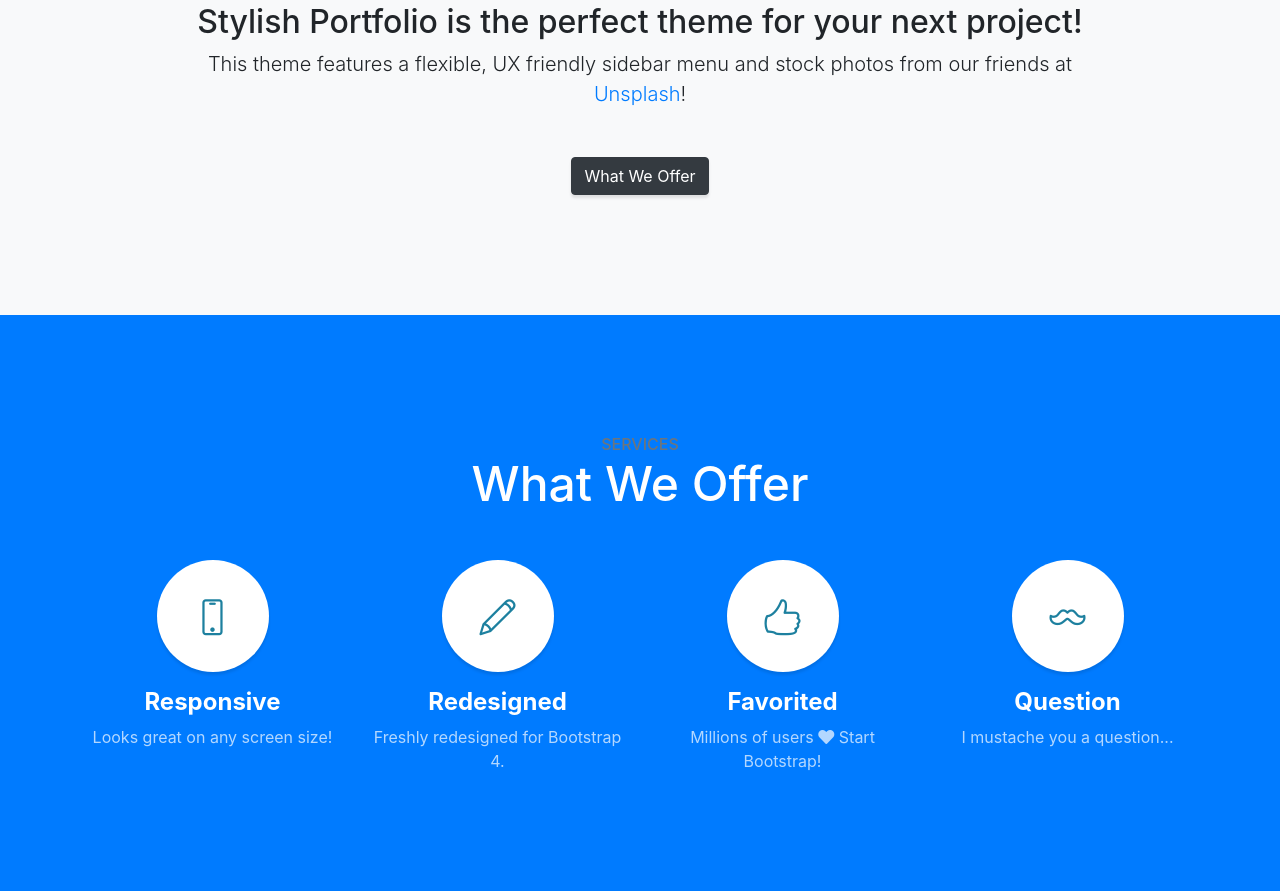
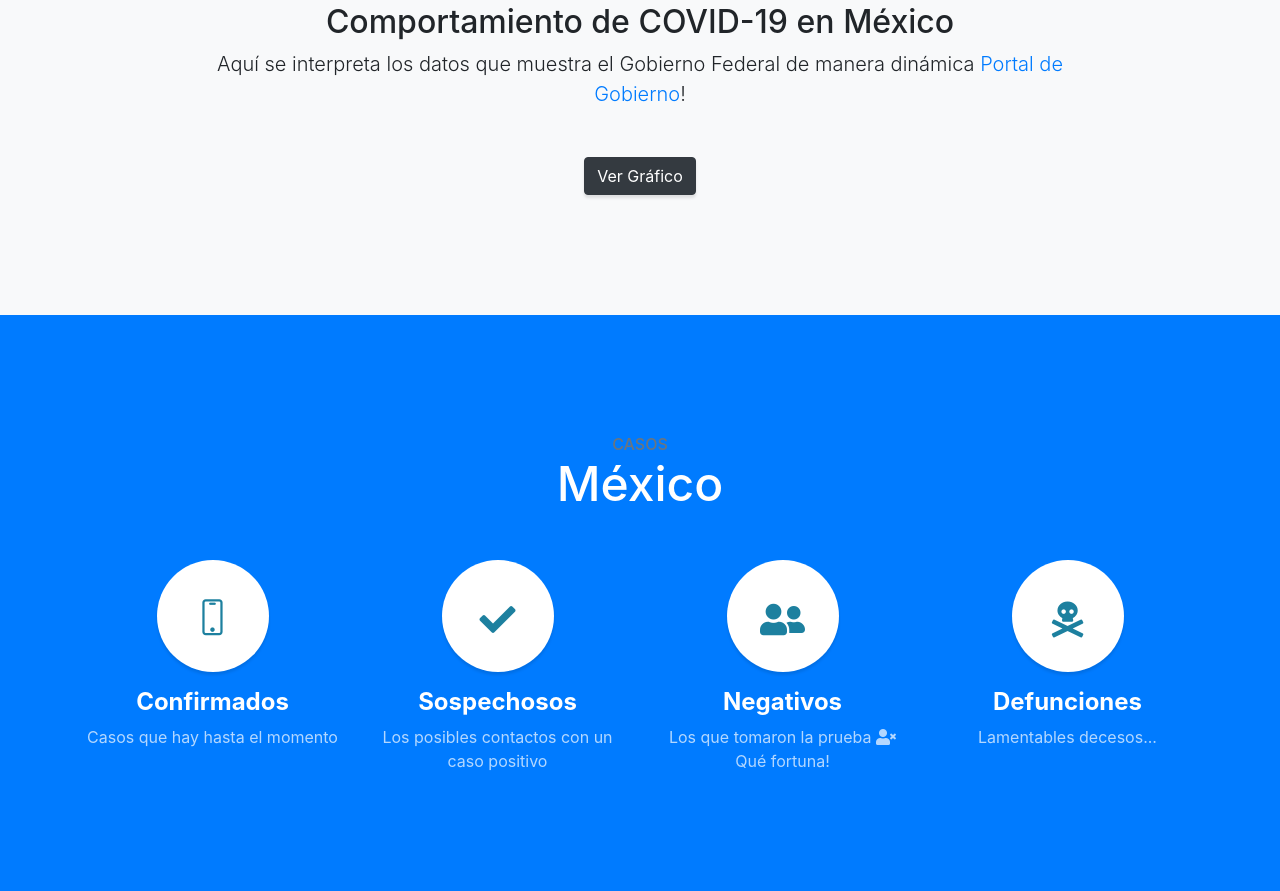
Before and after one commit to jalopezgarcia01/jalopezgarcia01.github.com, a website with bundled scripts: page CdeCMx-Challenge-2020/index.html in a window 1280 px wide. Shown: the part 917-1808 px from the top of the page. Built offline with nearby package versions, Linux system fonts and the light colour scheme; grey boxes are pictures that could not be loaded.

Commit message:
Update index.html

```diff
--- a/CdeCMx-Challenge-2020/index.html
+++ b/CdeCMx-Challenge-2020/index.html
@@ -55,11 +55,11 @@
   <!-- Header -->
   <header class="masthead d-flex">
     <div class="container text-center my-auto">
-      <h1 class="mb-1">Stylish Portfolio</h1>
+      <h1 class="mb-1">Clubes de Ciencia México Challenge 2020</h1>
       <h3 class="mb-5">
-        <em>A Free Bootstrap Theme by Start Bootstrap</em>
+        <em>Análisis de Casos en México</em>
       </h3>
-      <a class="btn btn-primary btn-xl js-scroll-trigger" href="#about">Find Out More</a>
+      <a class="btn btn-primary btn-xl js-scroll-trigger" href="#about">Ver Más</a>
     </div>
     <div class="overlay"></div>
   </header>
@@ -69,10 +69,10 @@
     <div class="container text-center">
       <div class="row">
         <div class="col-lg-10 mx-auto">
-          <h2>Stylish Portfolio is the perfect theme for your next project!</h2>
-          <p class="lead mb-5">This theme features a flexible, UX friendly sidebar menu and stock photos from our friends at
-            <a href="https://unsplash.com/">Unsplash</a>!</p>
-          <a class="btn btn-dark btn-xl js-scroll-trigger" href="#services">What We Offer</a>
+          <h2>Comportamiento de COVID-19 en México</h2>
+          <p class="lead mb-5">Aquí se interpreta los datos que muestra el Gobierno Federal de manera dinámica
+            <a href="https://coronavirus.gob.mx/datos/">Portal de Gobierno</a>!</p>
+          <a class="btn btn-dark btn-xl js-scroll-trigger" href="#services">Ver Gráfico</a>
         </div>
       </div>
     </div>
@@ -82,8 +82,8 @@
   <section class="content-section bg-primary text-white text-center" id="services">
     <div class="container">
       <div class="content-section-heading">
-        <h3 class="text-secondary mb-0">Services</h3>
-        <h2 class="mb-5">What We Offer</h2>
+        <h3 class="text-secondary mb-0">CASOS</h3>
+        <h2 class="mb-5">México</h2>
       </div>
       <div class="row">
         <div class="col-lg-3 col-md-6 mb-5 mb-lg-0">
@@ -91,38 +91,38 @@
             <i class="icon-screen-smartphone"></i>
           </span>
           <h4>
-            <strong>Responsive</strong>
+            <strong>Confirmados</strong>
           </h4>
-          <p class="text-faded mb-0">Looks great on any screen size!</p>
+          <p class="text-faded mb-0">Casos que hay hasta el momento</p>
         </div>
         <div class="col-lg-3 col-md-6 mb-5 mb-lg-0">
           <span class="service-icon rounded-circle mx-auto mb-3">
-            <i class="icon-pencil"></i>
+            <i class="fas fa-check"></i>
           </span>
           <h4>
-            <strong>Redesigned</strong>
+            <strong>Sospechosos</strong>
           </h4>
-          <p class="text-faded mb-0">Freshly redesigned for Bootstrap 4.</p>
+          <p class="text-faded mb-0"> Los posibles contactos con un caso positivo</p>
         </div>
         <div class="col-lg-3 col-md-6 mb-5 mb-md-0">
           <span class="service-icon rounded-circle mx-auto mb-3">
-            <i class="icon-like"></i>
+           <i class="fas fa-user-friends"></i>
           </span>
           <h4>
-            <strong>Favorited</strong>
+            <strong>Negativos</strong>
           </h4>
-          <p class="text-faded mb-0">Millions of users
-            <i class="fas fa-heart"></i>
-            Start Bootstrap!</p>
+          <p class="text-faded mb-0">Los que tomaron la prueba
+            <i class="fas fa-user-times"></i>
+            Qué fortuna!</p>
         </div>
         <div class="col-lg-3 col-md-6">
           <span class="service-icon rounded-circle mx-auto mb-3">
-            <i class="icon-mustache"></i>
+            <i class="fas fa-skull-crossbones"></i>
           </span>
           <h4>
-            <strong>Question</strong>
+            <strong>Defunciones</strong>
           </h4>
-          <p class="text-faded mb-0">I mustache you a question...</p>
+          <p class="text-faded mb-0">Lamentables decesos...</p>
         </div>
       </div>
     </div>
```
